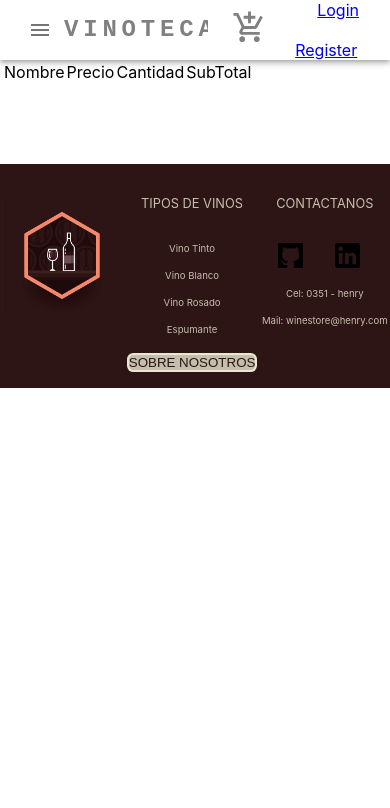
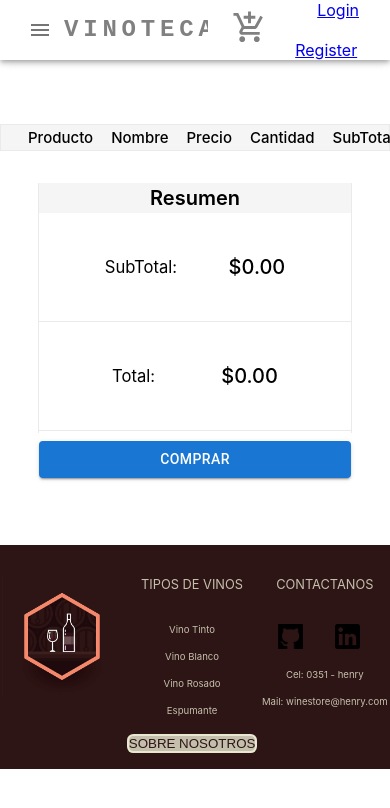
Before and after one commit to vinoteca-ecommerce/wineEcommerce, a React (Create React App) app in the folder client/: page /shoppingCar in a window 390 px wide. Shown: the top 808 px of the page. Built offline with nearby package versions, Linux system fonts and the light colour scheme; a web font is replaced by a local one.

Commit message:
ShoppingCar done, need to add if user is login

```diff
--- a/client/src/components/ShoppingCar/ShoppingCar.jsx
+++ b/client/src/components/ShoppingCar/ShoppingCar.jsx
@@ -1,10 +1,12 @@
-import React, { useEffect,useState } from 'react';
+import React, { useEffect } from 'react';
 import { useDispatch, useSelector } from 'react-redux';
 import Button from '@mui/material/Button';
 import RemoveIcon from '@mui/icons-material/Remove';
 import AddIcon from '@mui/icons-material/Add';
 import DeleteIcon from '@mui/icons-material/Delete';
 import { setLocalStorage, addLocalStorage, subLocalStorage, deleteLocalStorage } from '../../redux/actions/actions';
+import style from './ShoppingCar.module.css'
+import { ShoppingCarTotal } from '../ShoppingCarTotal/ShoppingCarTotal';
 
 export const ShoppingCar = () => {
     const dispatch = useDispatch();
@@ -16,38 +18,7 @@ export const ShoppingCar = () => {
         dispatch(setLocalStorage(store))
     },[dispatch])
 
-
-    //REVISAR CODIGO
-    //HAY QUE HACER UN ESTADO EN REDUX Y OBTENER LA INFO DE AHI!!!!!!!!!!!!!!!!!!!
-    const handleClick = (operation,id,name,price,img,category)=>{
-        console.log(id)
-        /*if(operation === 'sub'){
-          if(cont > 1) setCont(cont-1)
-        }
-        else setCont(cont+1)*/
-        /*let sum = 0;
-        let index = undefined;
-
-        if(store){
-          for(let i=0 ; i<store?.length ; i++){
-            if(store[i].id === id){
-                if(operation === 'sub'){
-                    if(store[i].cont > 1) sum = store[i].cont - 1;
-                }
-                else sum = store[i].cont + 1;
-                index = i;
-            }
-          }
-
-          if(sum) store?.push({id,cont:sum,name,price,img,category});
-
-          if(index !== undefined) store.splice(index,1);
-
-          localStorage.setItem('ShoppingCar', JSON.stringify(store));
-          dispatch(setLocalStorage(store))
-          //window.location.reload();
-
-        }*/
+    const handleClick = (operation,id)=>{
         if(operation === 'sub'){
             dispatch(subLocalStorage(id))
         }
@@ -58,11 +29,13 @@ export const ShoppingCar = () => {
 
 
   return (
-    <div>
-        <table>
-            <thead>
+    <div className={style.container}>
+        {shoppingcar?.length === 0 ? <h2>Carrito vacio, ve a agregar productos!</h2>
+        :<><table className={style.table}>
+            <thead className={style.tableHead}>
                 <tr>
                     <td></td>
+                    <td>Producto</td>
                     <td>Nombre</td>
                     <td>Precio</td>
                     <td>Cantidad</td>
@@ -70,22 +43,24 @@ export const ShoppingCar = () => {
                 </tr>
             </thead>
             {shoppingcar?.map((st)=>(
-                <tbody>
+                <tbody key={st.id} className={style.tableBody}>
                     <tr>
-                        <Button onClick={()=>handleClick('del',st.id)} style={{maxWidth: '35px', maxHeight: '35px', minWidth: '35px', minHeight: '35px',color:'#ff0000'}}><DeleteIcon/></Button>
-                        <td><img src={st.img} alt={st.name} style={{width:'100px',height:'auto'}}/></td>
+                        <td><Button onClick={()=>handleClick('del',st.id)} style={{maxWidth: '35px', maxHeight: '35px', minWidth: '35px', minHeight: '35px',color:'#ff0000'}}><DeleteIcon fontSize='large'/></Button></td>
+                        <td><img src={st.img} alt={st.name} style={{width:'80px',height:'auto'}}/></td>
                         <td>{st.name}</td>
                         <td>${st.price}.00</td>
                         <td>
-                            <Button onClick={()=>handleClick('sub',st.id,st.name,st.price,st.img,st.category)} style={{maxWidth: '35px', maxHeight: '35px', minWidth: '35px', minHeight: '35px',color:'#7f0000'}}><RemoveIcon/></Button>
-                            <p style={{display:'inline',color:'#7f0000',padding:'.2em .6em',margin:'.5em',border:'2px solid #7f0000', borderRadius:'1em', fontSize:'1.2em'}}>{st.cont}</p>
-                            <Button onClick={()=>handleClick('add',st.id,st.name,st.price,st.img,st.category)} style={{maxWidth: '35px', maxHeight: '35px', minWidth: '35px', minHeight: '35px',color:'#7f0000'}}><AddIcon/></Button>
+                            <Button onClick={()=>handleClick('sub',st.id)} style={{maxWidth: '30px', maxHeight: '30px', minWidth: '30px', minHeight: '30px',color:'#7f0000'}}><RemoveIcon/></Button>
+                            <p style={{display:'inline',color:'#7f0000',padding:'.2em .6em',margin:'.5em',border:'2px solid #7f0000', borderRadius:'1em', fontSize:'1em'}}>{st.cont}</p>
+                            <Button onClick={()=>handleClick('add',st.id)} style={{maxWidth: '30px', maxHeight: '30px', minWidth: '30px', minHeight: '30px',color:'#7f0000'}}><AddIcon/></Button>
                         </td>
                         <td>${st.cont*st.price}.00</td>
                     </tr>
                 </tbody>
             ))}
         </table>
+        <ShoppingCarTotal/>
+        </>}
     </div>
   )
 }
--- /dev/null
+++ b/client/src/components/ShoppingCar/ShoppingCar.module.css
@@ -0,0 +1,50 @@
+.container{
+    display: flex;
+    justify-content: center;
+    flex-wrap: wrap;
+    margin: 4em 0 0 0;
+    padding: 0;
+}
+
+.table{
+    border: 1px solid #eaeaea;
+    text-align: center;
+    width: 60%;
+    border-collapse:collapse;
+    margin: 0 auto 2em auto;
+}
+
+.table .tableHead{
+    font-size: 18px;
+    font-weight: 500;
+    background-color: #f5f5f5;
+}
+
+.table .tableHead td{
+    padding: 0.2em 2em;
+}
+
+.table .tableBody tr td{
+    padding-top: 1em;
+    border-bottom: 1px solid #eaeaea;
+}
+
+@media screen and (max-width: 800px){
+    .container{
+        flex-direction: column;
+
+
+    }
+    .table{
+        display: flex;
+        flex-direction: column;
+        width: 100%;
+        margin: 0 0 2em 0;
+    }
+
+    .table .tableHead td{
+        padding: 0.2em .6em;
+        font-size: 15px;
+
+    }
+}
--- /dev/null
+++ b/client/src/components/ShoppingCarTotal/ShoppingCarTotal.jsx
@@ -0,0 +1,24 @@
+import React from 'react';
+import { useSelector } from 'react-redux';
+import style from './ShoppingCarTotal.module.css';
+import Button from '@mui/material/Button';
+
+export const ShoppingCarTotal = () => {
+    const shoppingcar = useSelector((state) => state.shoppingcar);
+    let subtotal = 0;
+    let total = 0;
+
+    for(let i=0; i<shoppingcar?.length ; i++){
+        subtotal += shoppingcar[i]?.cont*shoppingcar[i]?.price;
+    }
+    total = subtotal;
+
+  return (
+    <div className={style.containerTotal}>
+        <h4>Resumen</h4>
+        <p><h5>SubTotal: </h5><h6>${subtotal}.00</h6></p>
+        <p><h5>Total: </h5><h6>${total}.00</h6></p>
+        <Button variant="contained" fullWidth sx={{mt:'10px'}}>COMPRAR</Button>
+    </div>
+  )
+}
--- /dev/null
+++ b/client/src/components/ShoppingCarTotal/ShoppingCarTotal.module.css
@@ -0,0 +1,45 @@
+.containerTotal{
+    width: 20%;
+    height: 250px;
+    margin: 0 auto 2em auto;
+    border-left: 1px solid #eaeaea;
+    border-right: 1px solid #eaeaea;
+    position: sticky;
+    top: 8em;
+
+}
+
+.containerTotal h4{
+    text-align: center;
+    font-size: 20px;
+    font-weight: 600;
+    background-color: #f5f5f5;
+    padding: .16em;
+}
+
+.containerTotal p{
+    padding: 2.1em 2em;
+    font-size: 20px;
+    font-weight: 400;
+    display: flex;
+    align-items: center ;
+    justify-content: space-around;
+
+    border-bottom: 1px solid #eaeaea;
+}
+
+.containerTotal p h5{
+    font-weight: 400;
+    margin: 0;
+}
+
+.containerTotal p h6{
+    font-size: 20px;
+    font-weight: 500;
+}
+
+@media screen and (max-width: 800px){
+    .containerTotal{
+        width: 80%;
+    }
+}
```
